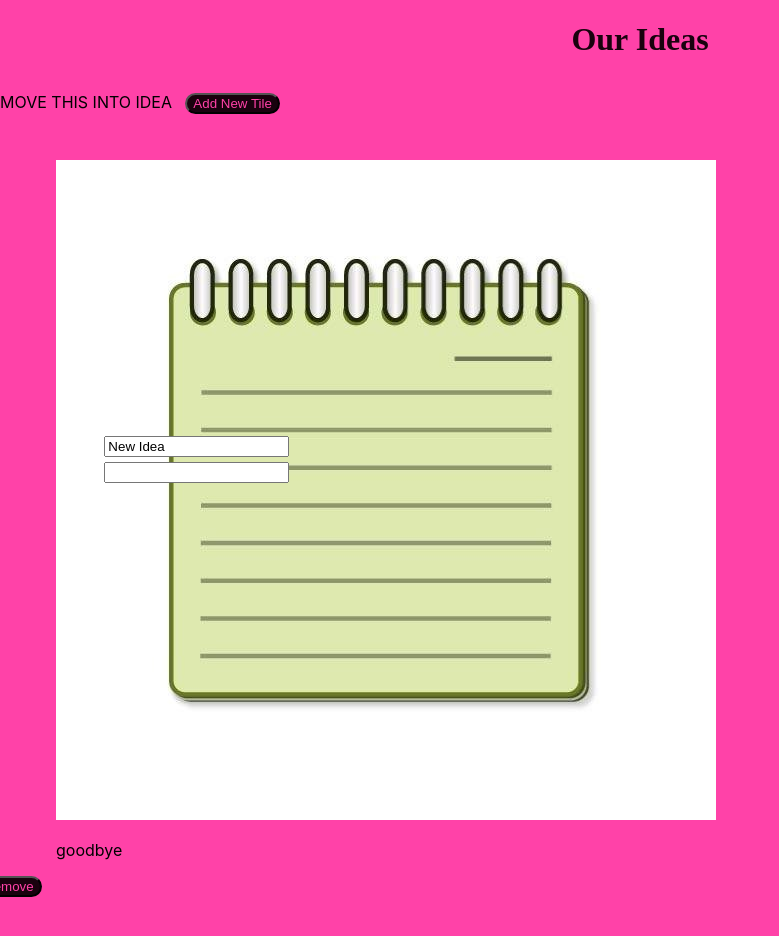
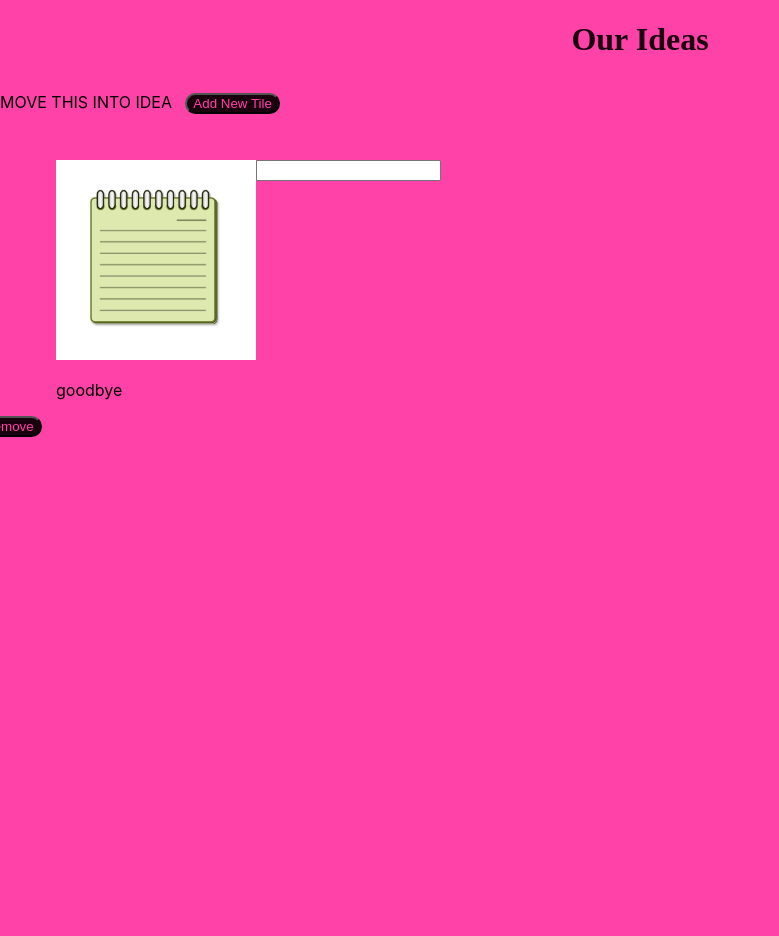
Before and after one commit to Naryond/clearscore-tech-test, a React (Create React App) app: page / in a window 1280 px wide. Shown: the top 936 px of the page, without its empty margins (0-779 px from the left). After the commit the page ends 800 px from the top, so only its background shows below. Built offline with nearby package versions, Linux system fonts and the light colour scheme.

Commit message:
Version 1.13

```diff
--- a/src/App.js
+++ b/src/App.js
@@ -19,12 +19,12 @@ const card = {
   id: 1
 }
 
-const card2 = {
-  title: 'hello',
-  description: 'Today is a nice day for a walk',
-  date: new Date(),
-  id:2
-}
+// const card2 = {
+//   title: 'hello',
+//   description: 'Today is a nice day for a walk',
+//   date: new Date(),
+//   id:2
+// }
 
 function App() {
   const [list, setList] = useState([card]);
--- a/src/Idea.css
+++ b/src/Idea.css
@@ -6,16 +6,21 @@
   width: auto;
 }
 
+.img {
+  width:200px;
+  height: auto;
+}
+
 .inputTitle {
   position: absolute;
-  right: 32em;
-  bottom: 35em;
+  /* right: 32em;
+  bottom: 35em; */
 }
 
 .inputIdea {
   position: absolute;
-  right: 32em;
-  bottom: 33em;
+  /* right: 32em;
+  bottom: 33em; */
   overflow: hidden;
   text-overflow: ellipsis;
 }
--- a/src/Idea.js
+++ b/src/Idea.js
@@ -5,12 +5,19 @@ import './Button.css'
 
 const Idea = ({ cancel, card}) => {
   const [title, setTitle] = useState('');
+  const [content, setContent] = useState('');
+  const getTitle = (e) => {
+    setTitle({ title: e.target.value});
+  }
+  const getContent = (e) => {
+    setContent({ content: e.target.value});
+  }
 
   return (
     <div className="singleBox">
-      <img src={blockNote} alt="notes" />
-      <input className="inputTitle" type="text" defaultValue="New Idea"  />
-      <input className="inputIdea" type="text" />
+      <img className='img' src={blockNote} alt="notes" />
+      <input className="inputTitle" type="text" defaultValue={title} onChange={getTitle} />
+      <input className="inputIdea" type="text" defaultValue={content} onChange={getContent}/>
       <p>{card.title}</p>
       <button className='button regolation' onClick={() => cancel(card)}>Remove</button>
     </div>
```
